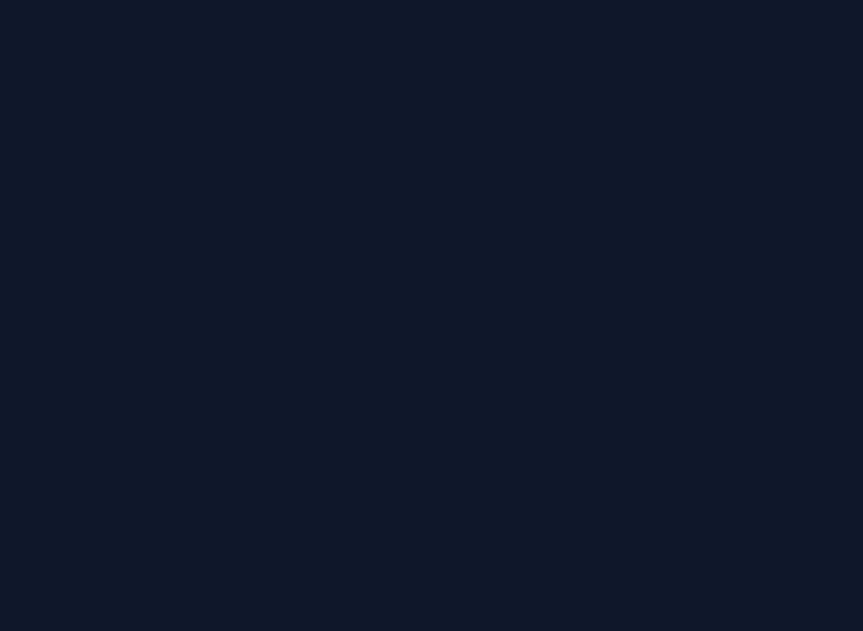
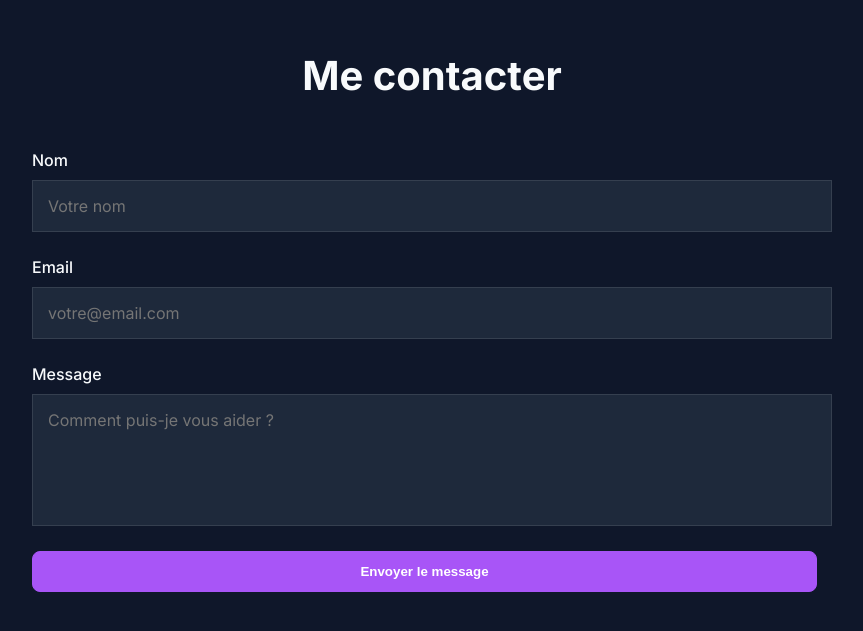
Before and after one commit to TristanVDK-cloud/portfolio, a React (Vite) app: page / in a window 1280 px wide. Shown: the part 4117-4748 px from the top of the page, without its empty margins (208-1071 px from the left). Before the commit the page ends 4068 px from the top, so only its background shows below. Built offline with nearby package versions, Linux system fonts and the light colour scheme; a web font is replaced by a local one.

Commit message:
Add Contact component with styling

```diff
--- /dev/null
+++ b/src/components/Contact/Contact.scss
@@ -0,0 +1,67 @@
+@use "../../styles/variables" as *;
+
+.contact {
+    padding: 100px 20px;
+
+    &__container {
+        max-width: 800px;
+        margin: 0 auto;
+    }
+
+    &__title {
+        text-align: center;
+        font-size: 2.5rem;
+        margin-bottom: 50px;
+    }
+
+    &__form {
+        display: flex;
+        flex-direction: column;
+        gap: 25px;
+    }
+
+    &__field {
+        display: flex;
+        flex-direction: column;
+        gap: 10px;
+
+        label {
+            font-weight: 500;
+            color: $color-text;
+        }
+
+        input, textarea {
+            background-color: $bg-secondary;
+            border: 1px solid rgba(255, 255, 255, 0.1);
+            border-radius: 12;
+            padding: 15px;
+            color: white;
+            font-family: inherit;
+            font-size: 1rem;
+            transition: all 0.3s ease;
+
+            &:focus {
+                outline: none;
+                border-color: $color-primary;
+                box-shadow: 0 0 10px rgba($color-primary, 0.2);
+            }
+        }
+    }
+
+    &__success {
+        text-align: center;
+        background-color: rgba($color-primary, 0.1);
+        padding: 40px;
+        border-radius: 20px;
+        border: 1px solid $color-primary;
+
+        p {
+            font-size: 1.2rem;
+            margin-bottom: 20px;
+        }
+    }
+
+    textarea {
+        resize: none;
+    }
+}
--- /dev/null
+++ b/src/components/Contact/index.jsx
@@ -0,0 +1,79 @@
+import { useState } from 'react'
+import './Contact.scss'
+
+function Contact() {
+    const [name, setName] = useState("");
+    const [email, setEmail] = useState("");
+    const [message, setMessage] = useState("");
+    const [isSent, setIsSent] = useState(false);
+
+    const handleSubmit = (event) => {
+        event.preventDefault();
+        console.log("Message de :", name, email, message);
+
+        setIsSent(true);
+        setEmail("");
+        setMessage("");
+    };
+
+    const handleReset = () => {
+        setName("");
+        setIsSent(false);
+    };
+
+    return (
+        <section className="contact" id="contact">
+            <div className="contact__container">
+                <h2 className="contact__title">Me contacter</h2>
+                {isSent ? (
+                    <div className="contact__success">
+                        <p>Merci {name}, votre message a bien été envoyé !</p>
+                        <button onClick={handleReset} className="btn btn--outline">Envoyer un autre message</button>
+                    </div>
+                ) : (
+                    <form className="contact__form" onSubmit={handleSubmit}>
+                        <div className="contact__field">
+                            <label htmlFor="name">Nom</label>
+                            <input
+                                type="text"
+                                id="name"
+                                required
+                                value={name}
+                                onChange={(event) => setName(event.target.value)}
+                                placeholder="Votre nom"
+                            />
+                        </div>
+
+                        <div className="contact__field">
+                            <label htmlFor="email">Email</label>
+                            <input
+                                type="text"
+                                id="email"
+                                required
+                                value={email}
+                                onChange={(event) => setEmail(event.target.value)}
+                                placeholder="votre@email.com"
+                            />
+                        </div>
+
+                        <div className="contact__field">
+                            <label htmlFor="message">Message</label>
+                            <textarea
+                                id="message"
+                                rows="5"
+                                required
+                                value={message}
+                                onChange={(event) => setMessage(event.target.value)}
+                                placeholder="Comment puis-je vous aider ?"
+                            ></textarea>
+                        </div>
+
+                        <button type="submit" className="btn btn--primary">Envoyer le message</button>
+                    </form>
+                )}
+            </div>
+        </section>
+    );
+}
+
+export default Contact;
--- a/src/components/Timeline/Timeline.scss
+++ b/src/components/Timeline/Timeline.scss
@@ -48,7 +48,7 @@
                 padding-left: 40px;
 
                 .timeline__dot {
-                    left: -9px;
+                    left: -10px;
                 }
             }
 
@@ -59,7 +59,7 @@
 
                 .timeline__dot {
                     left: auto;
-                    right: -9px;
+                    right: -10px;
                 }
             }
         }
@@ -68,17 +68,13 @@
     &__dot {
         position: absolute;
         top: 0;
-        left: 11px;
+        left: 10px;
         width: 20px;
         height: 20px;
         background-color: $bg-primary;
         border: 3px solid $color-primary;
         border-radius: 50%;
         z-index: 2;
-
-        @media screen and (min-width: 768px) {
-            left: -9px;
-        }
     }
 
     &__content {
--- a/src/pages/Home/index.jsx
+++ b/src/pages/Home/index.jsx
@@ -3,6 +3,7 @@ import About from '../../components/About';
 import Skills from '../../components/Skills';
 import Projects from '../../components/Projects'
 import Timeline from '../../components/Timeline';
+import Contact from '../../components/Contact';
 
 function Home() {
     return (
@@ -12,6 +13,7 @@ function Home() {
             <Skills />
             <Projects />
             <Timeline />
+            <Contact />
         </div>
     );
 }
```
